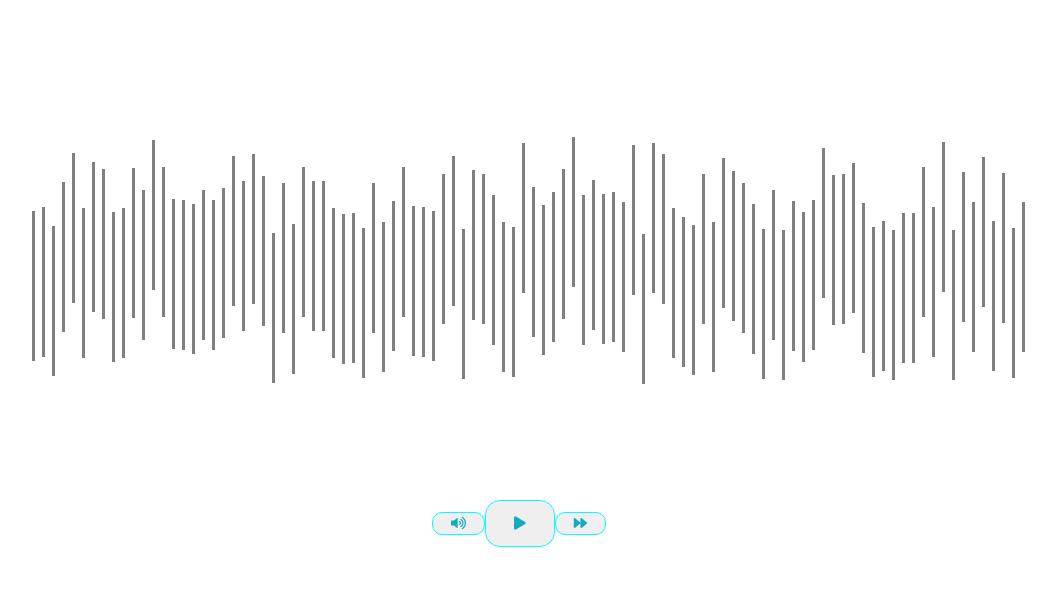
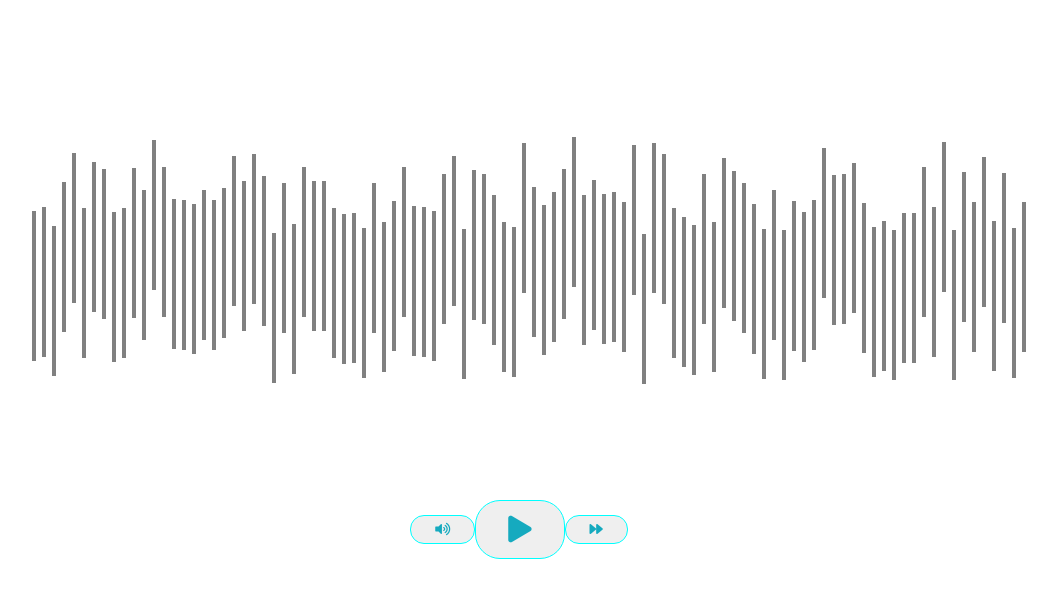
Before and after one commit to Afzal95/salesken_assignment, a plain HTML site: page index.html in a window 1280 px wide. Shown: the whole page, without its empty margins (121-1178 px from the left). Drawn offline with Linux system fonts and the light colour scheme.

Commit message:
buttons size adjusted

```diff
--- a/index.html
+++ b/index.html
@@ -16,7 +16,7 @@
     <!-- Sound,play,pause and volume buttons -->
     <div id="button">
         <button><i class="fas fa-volume-up"></i></button>
-        <button onclick="play()" id="play"><i class="fas fa-play"></i></button>
+        <button onclick="play()" id="play"><i class="fas fa-play fa-2x"></i></button>
         <button><i class="fas fa-forward"></i></button>
     </div>
     <audio src="./kaun_tujhe.mp3" id="audio"></audio>
--- a/main.js
+++ b/main.js
@@ -33,7 +33,7 @@ function can(m,id,color="grey"){
     canvas.style.width="10px";
     canvas.style.height="150px";
     context.fillStyle=`${color}`;
-    context.fillRect(0,0,80,150);
+    context.fillRect(0,0,120,150);
     div.appendChild(canvas);
 }
 // function for playing and pausing audio player
@@ -42,19 +42,19 @@ function play(){
 
     if(interval==undefined){
         aud.play();
-        document.getElementById("play").innerHTML=`<i class="fas fa-pause"></i>`
+        document.getElementById("play").innerHTML=`<i class="fas fa-pause fa-2x"></i>`
         interval=setInterval(()=>{
             time++;
             if(time>100){
                 clearInterval(interval);
                 aud.pause();
-                document.getElementById("play").innerHTML=`<i class="fas fa-play"></i>`
+                document.getElementById("play").innerHTML=`<i class="fas fa-play fa-2x"></i>`
             }
             colorUpdate();
         },1000)
     }else{
         aud.pause();
-        document.getElementById("play").innerHTML=`<i class="fas fa-play"></i>`
+        document.getElementById("play").innerHTML=`<i class="fas fa-play fa-2x"></i>`
         clearInterval(interval);
         interval=undefined;
     }
--- a/style.css
+++ b/style.css
@@ -21,8 +21,8 @@
 
 #button button:nth-child(odd) {
     color: #15aabf;
-    padding: 3px 18px;
-    border-radius: 10px;
+    padding: 6px 24px;
+    border-radius: 14px;
     outline:none;
     border: 1px solid aqua;
     cursor: pointer;
@@ -30,8 +30,8 @@
 
 #button button:nth-child(even) {
     color: #15aabf;
-    padding: 15px 28px;
-    border-radius: 15px;
+    padding: 15px 32px;
+    border-radius: 25px;
     outline:none;
     border: 1px solid aqua;
     cursor: pointer;
```
